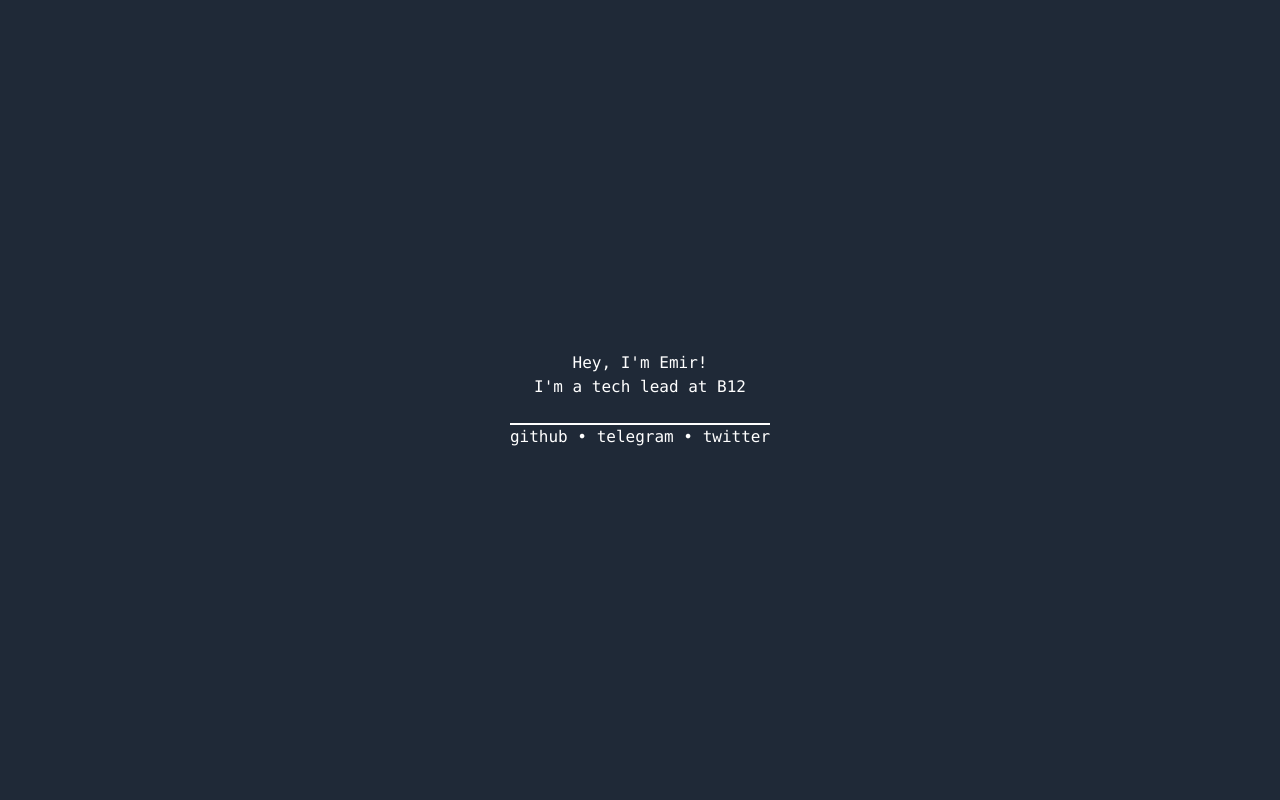
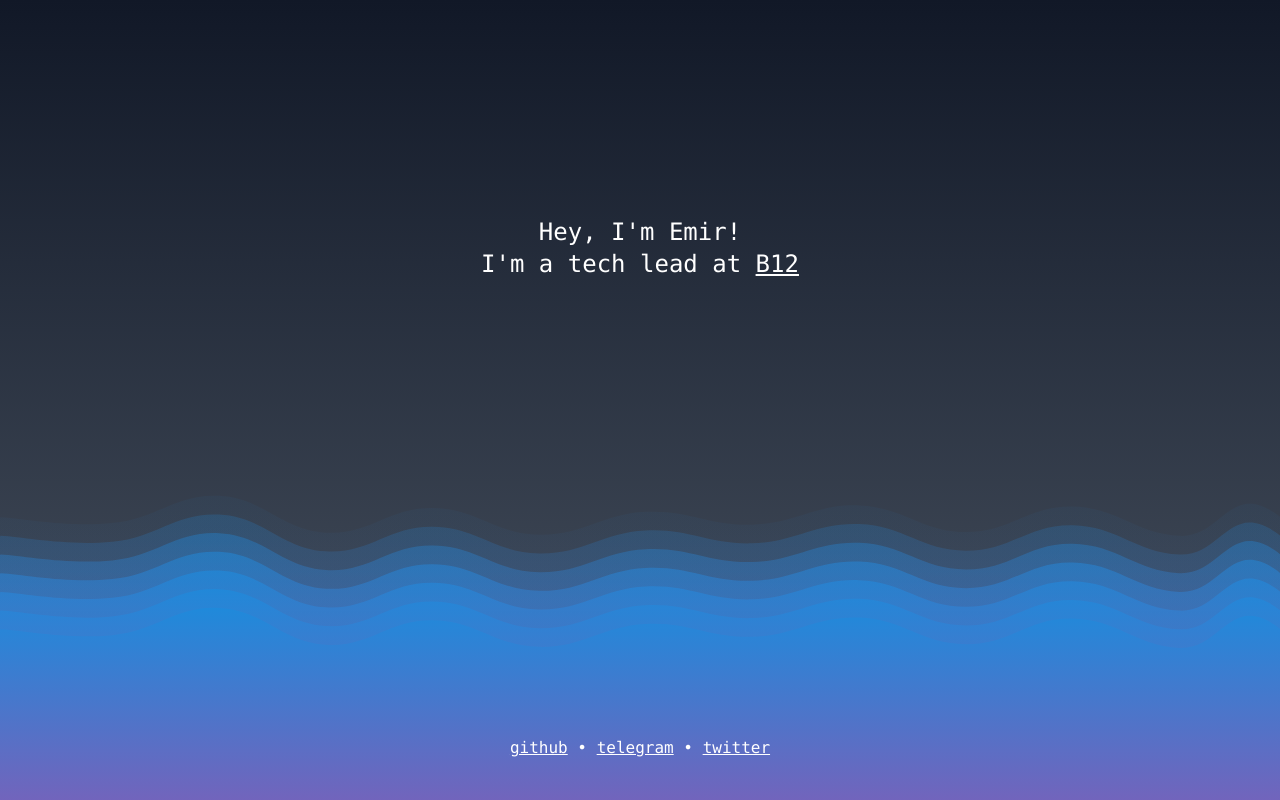
Before and after one commit to progremir/progremir.dev, a Next.js app: page / in a window 1280 px wide. Built offline with nearby package versions, Linux system fonts and the light colour scheme.

Commit message:
style: update the background and typography

```diff
--- a/src/pages/index.tsx
+++ b/src/pages/index.tsx
@@ -2,7 +2,7 @@ import Head from 'next/head';
 
 export default function Home() {
   return (
-    <div className="h-screen flex justify-center flex-col items-center">
+    <div className="h-screen flex justify-between flex-col items-center bg-no-repeat bg-bottom bg-[url('/sssquiggly.svg')]">
       <Head>
         <title>Emir Amanbekov - Tech lead</title>
         <meta name="description" content="Hey, I'm Emir!" />
@@ -25,19 +25,19 @@ export default function Home() {
         />
         <link rel="manifest" href="/site.webmanifest" />
       </Head>
-
+      <header />
       <main>
-        <h1 className="text-center">Hey, I&apos;m Emir!</h1>
-
-        <p className="">
+        <h1 className="text-center">
+          Hey, I&apos;m Emir!
+          <br />
           I&apos;m a tech lead at{` `}
           <a href="https://b12.io" target="_blank" rel="noopener noreferrer">
             B12
           </a>
-        </p>
+        </h1>
       </main>
       <br />
-      <footer className="border-t-2 border-white">
+      <footer className="mb-10">
         <a
           href="https://github.com/progremir"
           target="_blank"
--- a/src/styles/globals.css
+++ b/src/styles/globals.css
@@ -6,6 +6,18 @@
   body {
     @apply font-mono;
     @apply text-white;
-    @apply bg-gray-800;
+    background: linear-gradient(rgb(17, 24, 39), rgb(75, 85, 99))
+  }
+  h1 {
+    @apply text-2xl;
+  }
+  h2 {
+    @apply text-xl;
+  }
+  h3 {
+    @apply text-lg;
+  }
+  a {
+    @apply underline;
   }
 }
```
Also changed, not shown: public/sssquiggly.svg (added).
